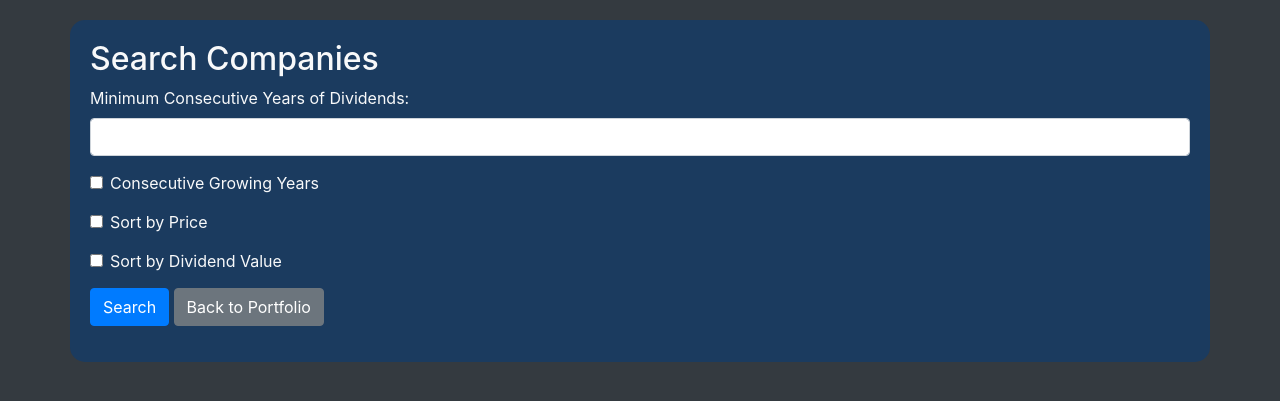
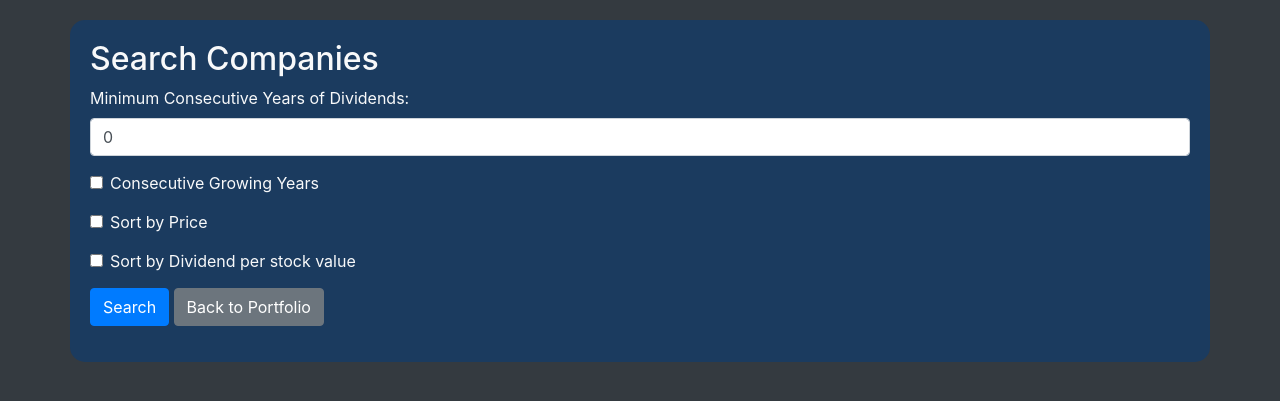
Before and after one commit to SURFLOU/DividendCity, a Django app: page /search/ in a window 1280 px wide. Shown: the top 401 px of the page. Run offline with Django 4.2, Linux system fonts and the light colour scheme; the visitor is signed in with stand-in values (Sample User, id 1); parts of the project's set-up code (start-up, migrations or seed data) failed here and were passed over; some libraries are stand-ins or nearby versions.

Commit message:
fix(issue #1): fixed error when searching for company without input, changed the view function to change the value to 0 if empty

```diff
--- a/Dywidendy_GPW/templates/search.html
+++ b/Dywidendy_GPW/templates/search.html
@@ -50,7 +50,7 @@
             {% csrf_token %}
             <div class="form-group">
                 <label for="min_years">Minimum Consecutive Years of Dividends:</label>
-                <input type="number" class="form-control" id="min_years" name="min_years" min="0">
+                <input type="number" class="form-control" id="min_years" name="min_years" min="0" value="0">
             </div>
             <div class="form-group form-check">
                 <input type="checkbox" class="form-check-input" id="consecutive_growing_years" name="consecutive_growing_years">
@@ -62,7 +62,7 @@
             </div>
             <div class="form-group form-check">
                 <input type="checkbox" class="form-check-input" id="sort_by_dividend" name="sort_by_dividend">
-                <label class="form-check-label" for="sort_by_dividend">Sort by Dividend Value</label>
+                <label class="form-check-label" for="sort_by_dividend">Sort by Dividend per stock value</label>
             </div>
             <button type="submit" class="btn btn-primary">Search</button>
             <a href="{% url 'portfolio' %}" class="btn btn-secondary">Back to Portfolio</a>
--- a/Dywidendy_GPW/templates/search_results.html
+++ b/Dywidendy_GPW/templates/search_results.html
@@ -43,7 +43,7 @@
                 <div class="card-custom">
                     <h5><a href="{% url 'company_info' company.ticker %}" class="text-light">{{ company.ticker }} - {{ company.company_name }}</a></h5>
                     <p>Price: {{ company.price }} zł</p>
-                    <p>Dividend Price: {{ company.latest_dividend_price }} zł</p>
+                    <p>Dividend per stock value: {{ company.latest_dividend_price }} zł</p>
                     <p>Dividend Yield: {{ company.dividend_yield }}%</p>
                     <p>Consecutive Years of Dividend: {{ company.dividend_consecutive_years }}</p>
                     <p>Growing Consecutive Years of Dividend: {{ company.dividend_growing_consecutive_years }}</p>
--- a/Dywidendy_GPW/views.py
+++ b/Dywidendy_GPW/views.py
@@ -377,7 +377,9 @@ def simulate_dividend_results(request):
 @login_required
 def search_companies(request):
     if request.method == 'POST':
-        min_years = int(request.POST.get('min_years', 0))
+        min_years = request.POST.get('min_years', 0)
+        if min_years == '':
+            min_years = 0
         sort_by_price = request.POST.get('sort_by_price') == 'on'
         sort_by_dividend = request.POST.get('sort_by_dividend') == 'on'
         consecutive_growing_years = request.POST.get('consecutive_growing_years') == 'on'
@@ -407,7 +409,11 @@ def search_companies(request):
             companies = companies.order_by('-dividend_yield')
 
         for company in companies:
-            company.dividend_yield = round(company.dividend_yield, 2)
+            if company.dividend_yield is not None:
+                company.dividend_yield = round(company.dividend_yield, 2)
+            else:
+                company.dividend_yield = 0
+                company.latest_dividend_price = 0
 
         context = {
             'companies': companies,
```
